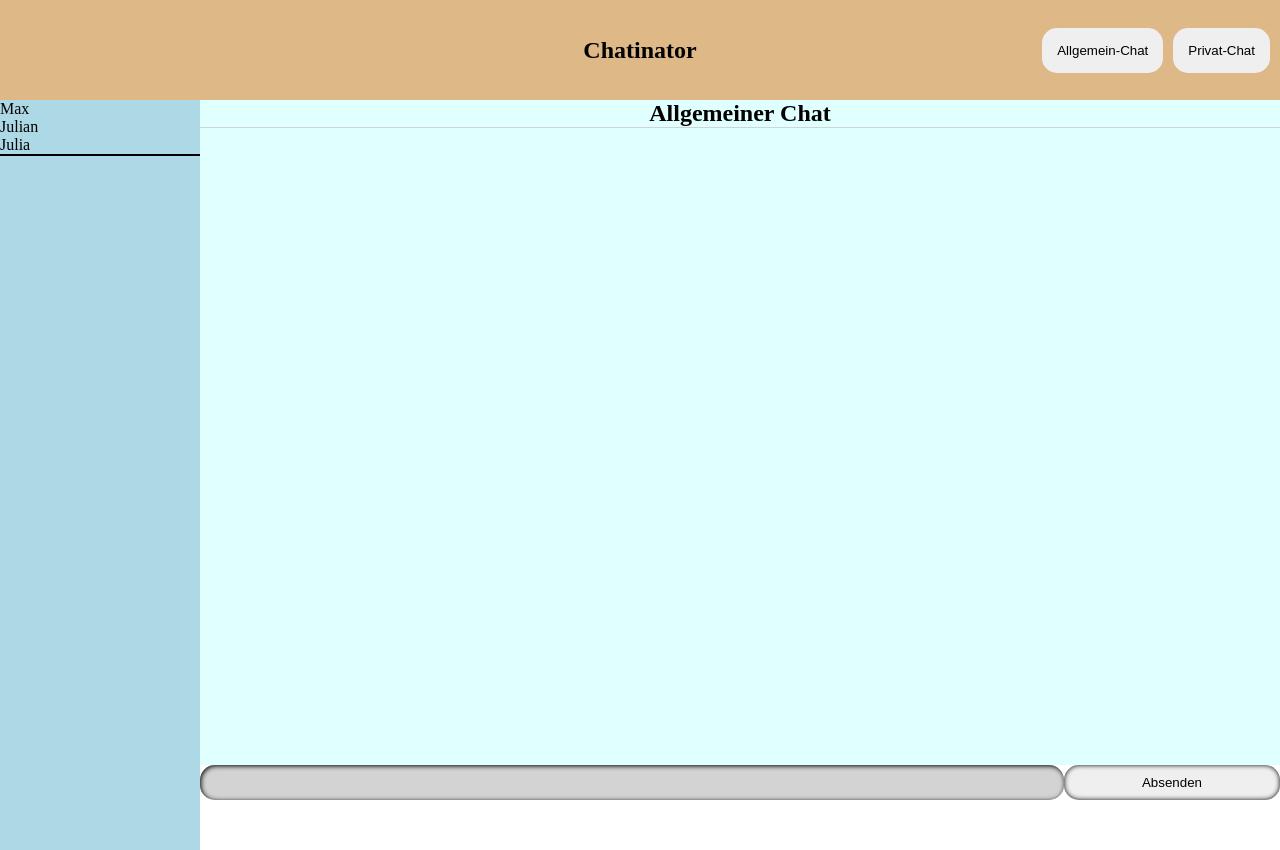
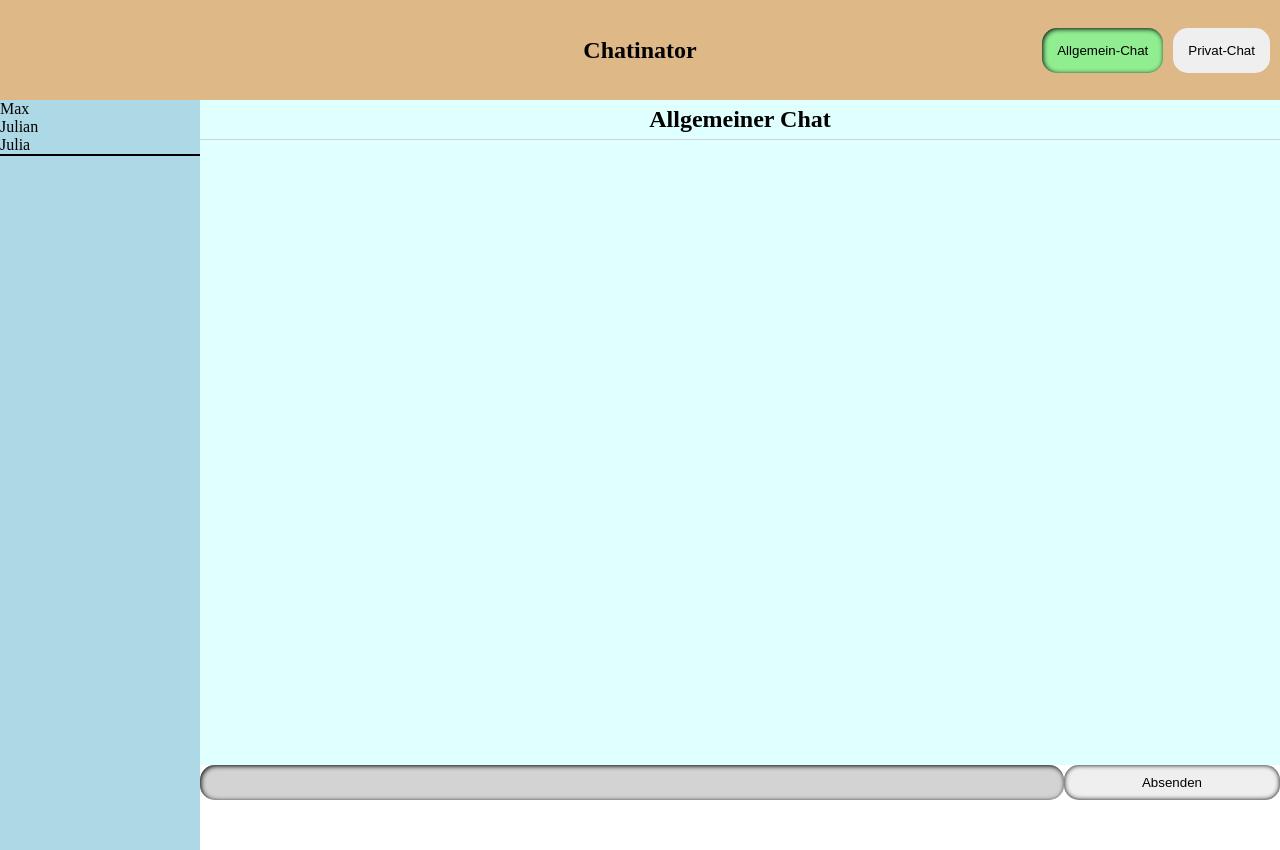
Before and after one commit to ManuelMannhold/ng-chat, an Angular app: page /chat in a window 1280 px wide. Built offline with nearby package versions, Linux system fonts and the light colour scheme.

Commit message:
add styling

```diff
--- a/src/app/core/chat/chat-room/chat-room.scss
+++ b/src/app/core/chat/chat-room/chat-room.scss
@@ -4,6 +4,7 @@ header {
   justify-content: center;
   align-items: center;
   border-bottom: 1px solid lightgrey;
+  height: 40px;
 }
 
 form {
--- a/src/app/core/chat/private-chat/private-chat.scss
+++ b/src/app/core/chat/private-chat/private-chat.scss
@@ -4,6 +4,7 @@ header {
   justify-content: center;
   align-items: center;
   border-bottom: 1px solid lightgrey;
+  height: 40px;
 }
 
 form {
--- a/src/app/core/shared/header/header.html
+++ b/src/app/core/shared/header/header.html
@@ -3,7 +3,7 @@
     <h1>Chatinator</h1>
   </header>
   <div class="links-to-chat">
-    <button routerLink="/chat">Allgemein-Chat</button>
-    <button routerLink="/private">Privat-Chat</button>
+    <button routerLink="/chat" [routerLinkActive]="['is-active']">Allgemein-Chat</button>
+    <button routerLink="/private" [routerLinkActive]="['is-active']">Privat-Chat</button>
   </div>
 </section>
--- a/src/app/core/shared/header/header.scss
+++ b/src/app/core/shared/header/header.scss
@@ -1,4 +1,4 @@
-.container{
+.container {
   display: flex;
   justify-content: center;
   align-items: center;
@@ -28,3 +28,8 @@
     }
   }
 }
+
+.is-active {
+  background-color: lightgreen;
+  box-shadow: inset 1px 1px 5px black;
+}
```
Also changed, not shown: src/app/core/shared/header/header.ts (+4 -6 lines). Lines whose indentation alone changed are shown as unchanged.
